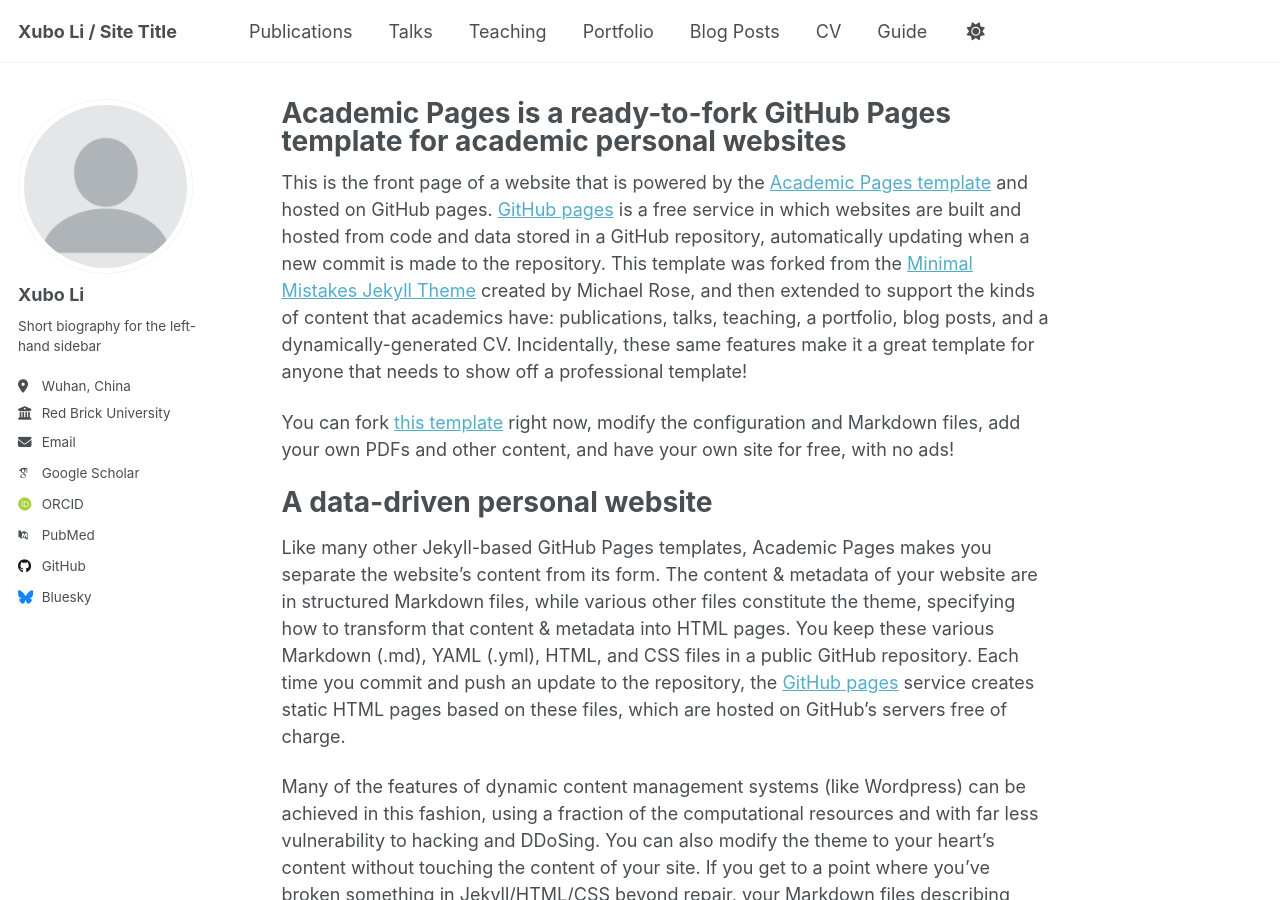
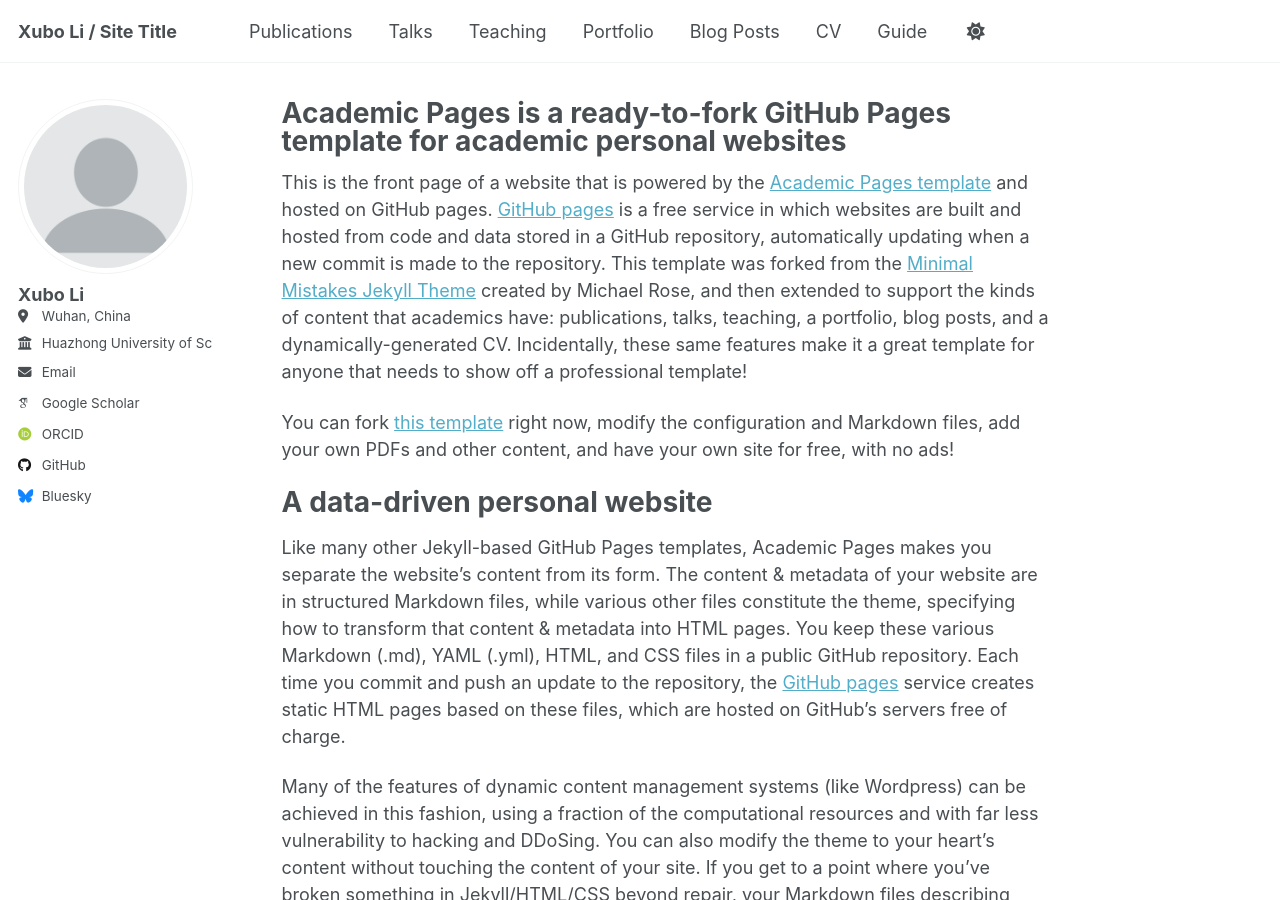
Before and after one commit to XuboLee/xubolee.github.io, a Jekyll site: the page built from _pages/about.md, in a window 1280 px wide and 900 px high. Built offline with Jekyll 4.4.1, drawn with Linux system fonts in a browser that asks for light colours; some web fonts are replaced; a script that is not in the unit is left out.

Commit message:
Update _config.yml

```diff
--- a/_config.yml
+++ b/_config.yml
@@ -25,21 +25,21 @@ author:
   avatar           : "profile.png"
   name             : "Xubo Li"
   pronouns         : # example: "she/her"
-  bio              : "Short biography for the left-hand sidebar"
+  bio              : # "Short biography for the left-hand sidebar"
   location         : "Wuhan, China"
-  employer         : "Red Brick University"
+  employer         : "Huazhong University of Science and Technology"
   uri              : # URL
-  email            : "none@example.org"
+  email            : "xuboli@hust.edu.cn"
 
   # Academic websites
   academia         : # URL
   arxiv            : # URL - Update with the correct link to your profile
-  googlescholar    : "https://scholar.google.com/citations?user=PS_CX0AAAAAJ"
+  googlescholar    : "https://scholar.google.com/citations?hl=en&user=AyNHy7wAAAAJ"
   inspire-hep      : # URL
   impactstory      : # URL
   orcid            : "http://orcid.org/yourorcidurl"
   semantic         : # URL
-  pubmed           : "https://www.ncbi.nlm.nih.gov/pubmed/?term=john+snow"
+  pubmed           : # "https://www.ncbi.nlm.nih.gov/pubmed/?term=john+snow"
   researchgate     : # URL
   scopus           : # URL
 
```
